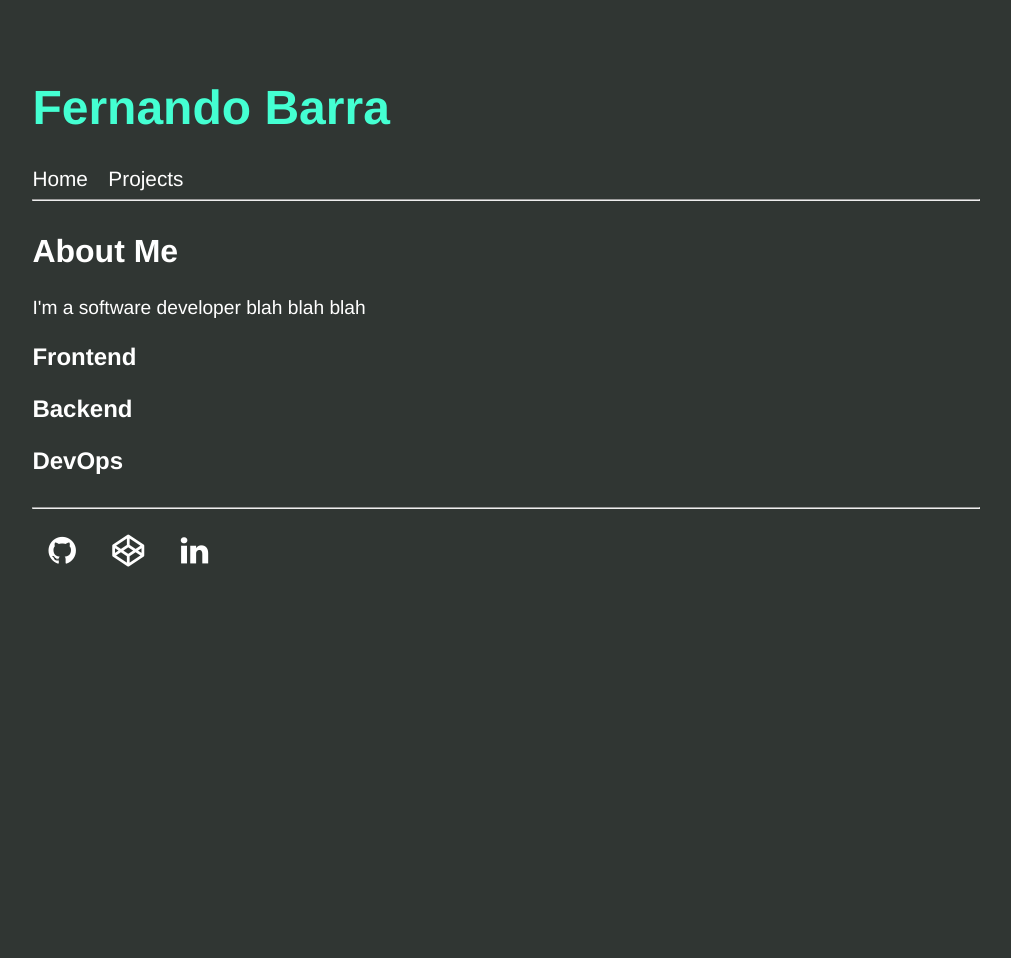
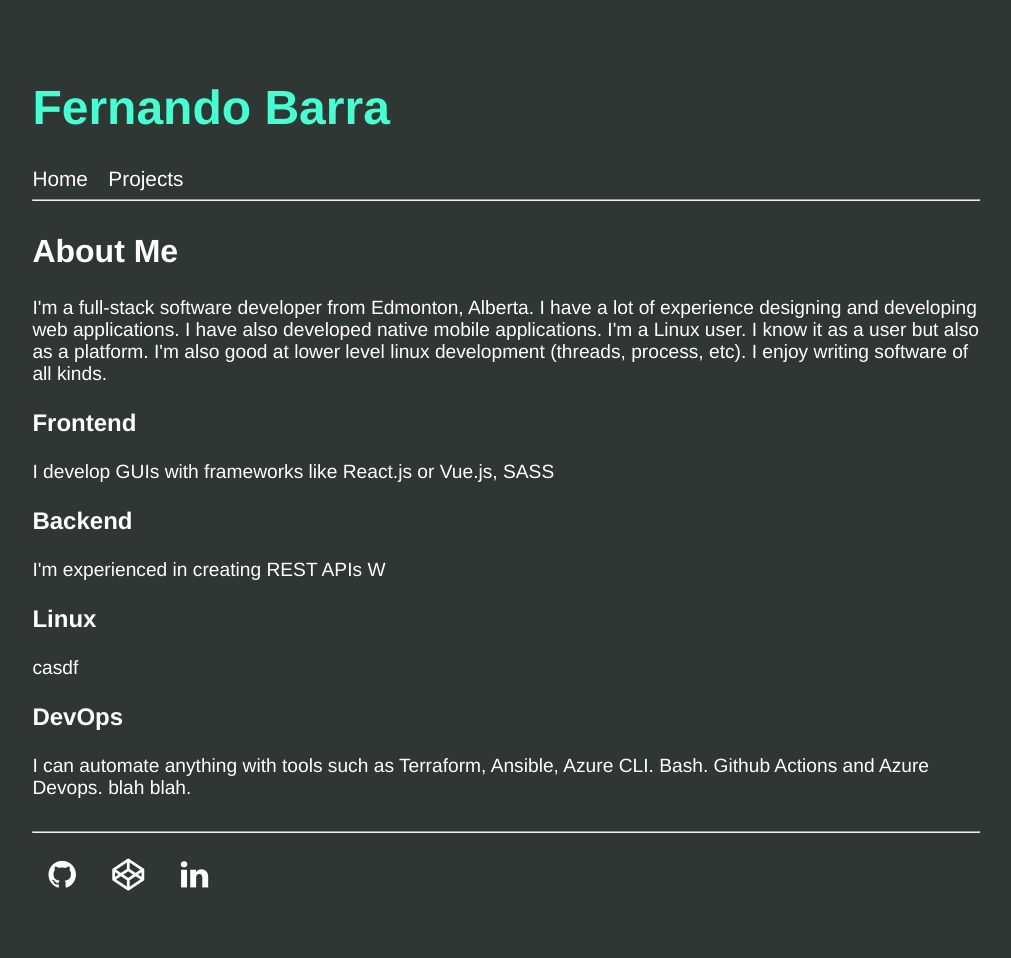
Before and after one commit to ferbarra/ferbarra.github.io, a Jekyll site: the page built from index.html, in a window 1280 px wide. Shown: the whole page, without its empty margins (134-1145 px from the left). Built offline with Jekyll 4.4.1, drawn with Linux system fonts in a browser that asks for light colours; before the commit the page ends 900 px from its top, so only the background shows below that.

Commit message:
Content changes

```diff
--- a/index.html
+++ b/index.html
@@ -7,9 +7,21 @@ title: Home
 ---
 
 <h2>About Me</h2>
-
-<p>I'm a software developer blah blah blah</p>
+<p>I'm a full-stack software developer from Edmonton, Alberta. I have a lot of experience
+designing and developing web applications. I have also developed native mobile applications.
+I'm a Linux user. I know it as a user but also as a platform. I'm also good at lower level linux development
+(threads, process, etc). I enjoy writing software of all kinds.
+</p>
 
 <h3>Frontend</h3>
+<p>I develop GUIs with frameworks like React.js or Vue.js, SASS</p>
+
 <h3>Backend</h3>
+<p>I'm experienced in creating REST APIs W</p>
+
+<h3>Linux</h3>
+<p>casdf</p>
+
 <h3>DevOps</h3>
+<p>I can automate anything with tools such as Terraform, Ansible, Azure CLI.
+Bash. Github Actions and Azure Devops. blah blah.</p>
```
